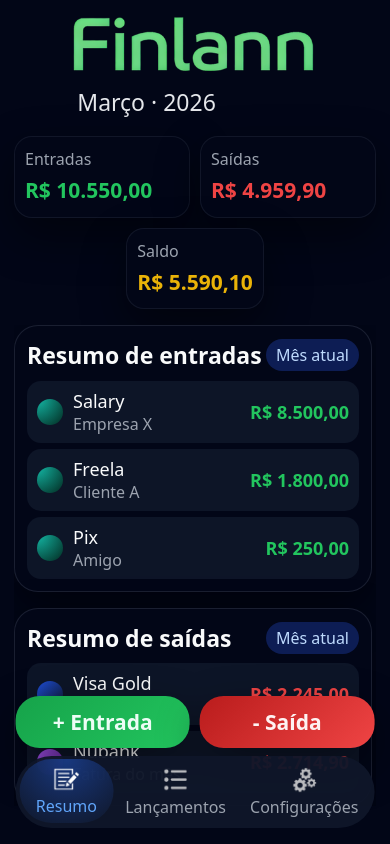
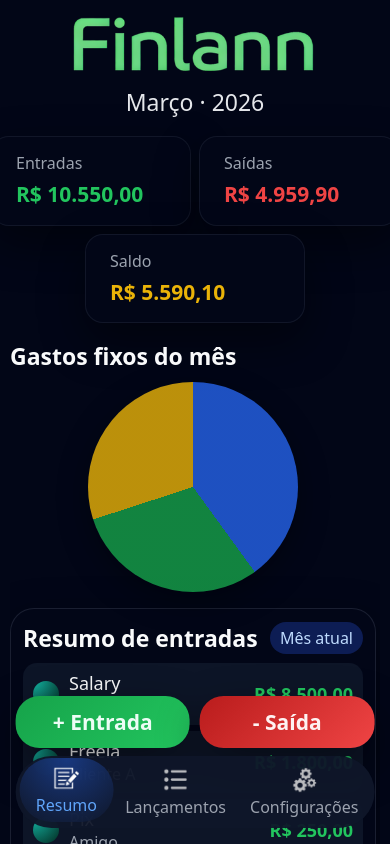
Before and after one commit to junnio-b-bart/finlann, a React (Vite) app: page / in a window 390 px wide. Built offline with nearby package versions, Linux system fonts and the light colour scheme; no server answers.

Commit message:
checkpoint: gastos fixos (pizza), flag de despesa fixa e ajustes de layout mobile

```diff
--- a/src/components/ExpenseModal.jsx
+++ b/src/components/ExpenseModal.jsx
@@ -39,6 +39,7 @@ export default function ExpenseModal({
   const [showCardModal, setShowCardModal] = useState(false);
   const [selectedCardId, setSelectedCardId] = useState(lastUsedCardId || "");
   const [selectedInstallment, setSelectedInstallment] = useState("vista");
+  const [isFixed, setIsFixed] = useState(false);
 
   const creditCards = (existingCards || []).filter(
     (c) => !c.kind || c.kind === "credit"
@@ -172,6 +173,7 @@ export default function ExpenseModal({
       amount: numericAmount,
       method: paymentType, // credit, debit, pix, cash
       cardId: isCredit ? (lockCardId || selectedCardId || null) : null,
+      isFixed,
 
       // novo modelo de parcelado
       totalInstallments,
@@ -337,6 +339,18 @@ export default function ExpenseModal({
                 );
               })}
             </div>
+          </div>
+
+          <div className="finlann-field finlann-field--inline">
+            <label className="finlann-field__label">Despesa fixa</label>
+            <label className="finlann-field__switch-label">
+              <input
+                type="checkbox"
+                checked={isFixed}
+                onChange={(e) => setIsFixed(e.target.checked)}
+              />
+              <span>Marcar como gasto fixo (todo mês)</span>
+            </label>
           </div>
 
           {showCreditFields && (
--- a/src/screens/Dashboard.jsx
+++ b/src/screens/Dashboard.jsx
@@ -36,6 +36,7 @@ export default function Dashboard({ financeState, onAddExpense, onAddIncome, onA
   const [statementCard, setStatementCard] = useState(null);
   const [statementIncomeType, setStatementIncomeType] = useState(null);
   const [showMonthPicker, setShowMonthPicker] = useState(false);
+  const [showFixedStatement, setShowFixedStatement] = useState(false);
 
   const today = new Date();
   const [currentMonthIndex, setCurrentMonthIndex] = useState(today.getMonth());
@@ -89,8 +90,23 @@ export default function Dashboard({ financeState, onAddExpense, onAddIncome, onA
         </article>
       </section>
 
-      {/* CONTEÚDO ROLÁVEL: resumo de entradas/saídas */}
+      {/* CONTEÚDO ROLÁVEL: gastos fixos + resumo de entradas/saídas */}
       <div className="finlann-dashboard__scroll">
+        <section className="finlann-section--fixed">
+          <header className="finlann-section__header finlann-section__header--fixed">
+            <h2 className="finlann-section__title">Gastos fixos do mês</h2>
+          </header>
+          <div className="finlann-fixed-summary">
+            <button
+              type="button"
+              className="finlann-fixed-summary__chart-button"
+              onClick={() => setShowFixedStatement(true)}
+            >
+              <div className="finlann-fixed-summary__chart" />
+            </button>
+          </div>
+        </section>
+
         <section className="finlann-section">
           <header className="finlann-section__header">
             <h2 className="finlann-section__title">Resumo de entradas</h2>
@@ -294,6 +310,34 @@ export default function Dashboard({ financeState, onAddExpense, onAddIncome, onA
           }}
         />
       )}
+
+      {showFixedStatement && (
+        <div className="finlann-overlay">
+          <div className="finlann-overlay__panel">
+            <header className="finlann-modal__header">
+              <p className="finlann-modal__eyebrow">Gastos fixos</p>
+              <h2 className="finlann-modal__title">Resumo de saídas fixas</h2>
+            </header>
+            <div className="finlann-modal__body">
+              <p className="finlann-settings-profile-subtitle">
+                Aqui vai aparecer a lista de saídas fixas agrupadas por categoria
+                (carro, streaming, internet, etc.).
+              </p>
+            </div>
+            <div className="finlann-settings-actions" style={{ marginTop: 8 }}>
+              <div className="finlann-settings-actions-row">
+                <button
+                  type="button"
+                  className="finlann-chip finlann-chip--solid finlann-chip--accent"
+                  onClick={() => setShowFixedStatement(false)}
+                >
+                  Fechar
+                </button>
+              </div>
+            </div>
+          </div>
+        </div>
+      )}
     </div>
   );
 }
--- a/src/styles/finlann.css
+++ b/src/styles/finlann.css
@@ -32,6 +32,7 @@
   display: flex;
   flex-direction: column;
   gap: 4px;
+  align-items: center; /* centraliza logo + mês/ano embaixo dela */
 }
 
 .finlann-header__subtitle {
@@ -79,24 +80,73 @@
 
 .finlann-cards-row {
   display: grid;
-  grid-template-columns: repeat(3, minmax(0, 1fr));
-  gap: 10px;
+  grid-template-columns: auto auto; /* só duas colunas: Entradas e Saídas lado a lado */
+  justify-content: center; /* centraliza o par de balões */
+  row-gap: 8px; /* espaço entre a linha de cima e o saldo */
+  column-gap: 0; /* distancia controlada por margin dos cards */
+}
+
+/* Em telas maiores, ajusta os balões de resumo geral */
+@media (min-width: 769px) {
+  .finlann-card--income,
+  .finlann-card--expense {
+    max-width: 200px; /* balões um pouco menores */
+  }
+
+  /* 1px de distância visual entre Entradas e Saídas */
+  .finlann-card--income {
+    margin-right: 1px;
+  }
+
+  .finlann-card--expense {
+    margin-left: 1px;
+  }
+
+  .finlann-card--balance {
+    max-width: 260px; /* saldo maior que entradas/saídas */
+    grid-column: 1 / -1; /* sempre na linha de baixo, centralizado */
+    justify-self: center;
+  }
 }
 
 @media (max-width: 768px) {
   /* Cards principais: Entradas / Saídas lado a lado, Saldo embaixo centralizado */
   .finlann-cards-row {
-    grid-template-columns: repeat(2, minmax(0, 1fr));
+    grid-template-columns: auto auto; /* duas colunas: Entradas e Saídas */
+    justify-content: center;          /* grupo centralizado no miolo */
+    column-gap: 4px;                  /* espaçamento fixo entre os dois balões */
+    row-gap: 8px;                     /* distância até o saldo embaixo */
   }
 
+  /* Entradas/Saídas com mesma largura no mobile (um pouco mais estreitos) */
+  .finlann-card--income,
+  .finlann-card--expense {
+    width: 200px;
+    max-width: 200px;
+  }
+
+  /* margens assimétricas para manter o gap do meio e aumentar laterais */
+  .finlann-card--income {
+    margin-left: 12px; /* margem externa esquerda maior */
+    margin-right: 2px; /* lado do meio menor */
+  }
+
+  .finlann-card--expense {
+    margin-left: 2px;  /* lado do meio menor */
+    margin-right: 12px; /* margem externa direita maior */
+  }
+
+  /* Saldo com mesma altura e um pouco mais largo, na linha de baixo */
   .finlann-card--balance {
     grid-column: 1 / -1;
-    max-width: 320px; /* balão de saldo mais largo no mobile */
+    width: 220px;
+    max-width: 220px;
     justify-self: center;
   }
 
-  .finlann-card {
-    padding: 14px; /* baloes de entrada/saída um pouco mais "gordinhos" no mobile */
+  /* balões de resumo com padding consistente no mobile */
+  .finlann-cards-row .finlann-card {
+    padding: 14px 24px;
   }
 
   .finlann-section {
@@ -129,6 +179,50 @@
   border-radius: 20px;
   padding: 12px;
   color: #e5e7eb;
+}
+
+.finlann-section--fixed {
+  margin-bottom: 16px; /* mais espaço antes do Resumo de entradas */
+}
+
+.finlann-section__header--fixed {
+  justify-content: center;
+  margin-bottom: 6px;
+}
+
+.finlann-header.finlann-header--centered {
+  justify-content: center;
+}
+
+.finlann-fixed-summary {
+  display: flex;
+  flex-direction: column;
+  align-items: center;
+  gap: 8px;
+}
+
+.finlann-fixed-summary__chart {
+  width: 210px;
+  height: 210px;
+  border-radius: 50%;
+  background: conic-gradient(
+    rgba(37, 99, 235, 0.8) 0 40%,
+    rgba(22, 163, 74, 0.8) 40% 70%,
+    rgba(234, 179, 8, 0.8) 70% 100%
+  );
+  box-shadow: var(--shadow-subtle);
+}
+
+.finlann-fixed-summary__legend {
+  flex: 1;
+  text-align: center;
+}
+
+.finlann-fixed-summary__chart-button {
+  border: none;
+  padding: 0;
+  background: transparent;
+  cursor: pointer;
 }
 
 .finlann-card-full__header {
@@ -438,7 +532,7 @@
 .finlann-bottom-nav__item.is-active {
   color: #dbeafe;
   background: radial-gradient(circle at top, rgba(37, 99, 235, 0.45), rgba(15, 23, 42, 0.95));
-  transform: translateY(-1px);
+  transform: translateY(-2px);
 }
 
 .finlann-bottom-nav__label {
@@ -455,10 +549,23 @@
 
 .finlann-bottom-nav__item.is-active .finlann-bottom-nav__icon {
   filter: none; /* ativa cor cheia no ícone selecionado */
+  animation: finlann-nav-bounce 200ms ease-out;
 }
 
 .finlann-bottom-nav__item.is-active .finlann-bottom-nav__label {
   color: #60a5fa;
+}
+
+@keyframes finlann-nav-bounce {
+  0% {
+    transform: scale(0.9);
+  }
+  60% {
+    transform: scale(1.08);
+  }
+  100% {
+    transform: scale(1);
+  }
 }
 
 /* Overlay + modal */
--- a/src/styles/globals.css
+++ b/src/styles/globals.css
@@ -19,7 +19,7 @@ body {
   font-size: 18px; /* deixa tudo ~12–15% maior, equivalente a ~120–125% de zoom */
   display: flex;
   justify-content: center; /* garante centralização horizontal do #root */
-  overflow: hidden; /* tira o scroll da página inteira */
+  overflow-y: auto; /* permite rolar a página inteira quando o conteúdo passar da viewport */
 }
 
 #root {
@@ -45,7 +45,7 @@ body {
   width: min(95vw, 960px);
   max-width: 100%;
   margin: 0 auto;
-  padding: 16px 14px 140px; /* laterais ~metade do que era (28px → 14px) */
+  padding: 24px 14px 140px; /* topo um pouco maior pra dar respiro na logo */
   display: flex;
   flex-direction: column;
   gap: 18px;
```
